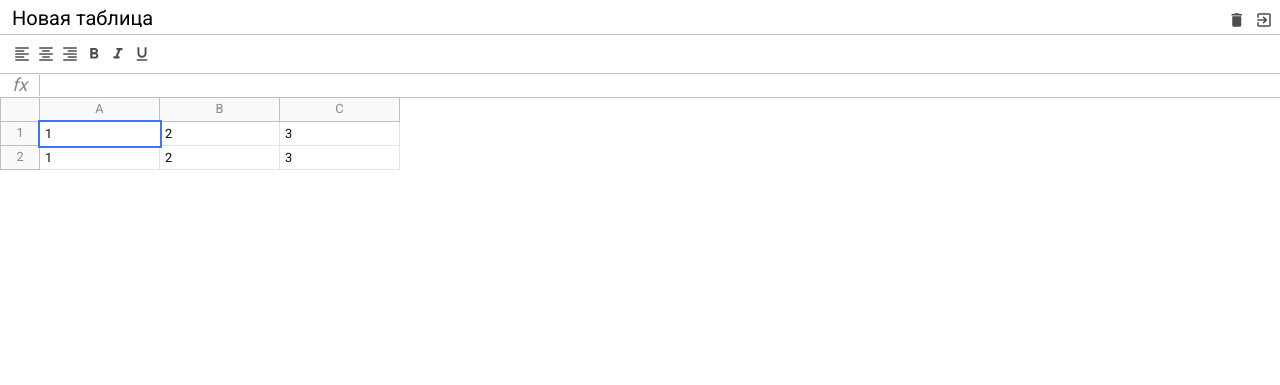
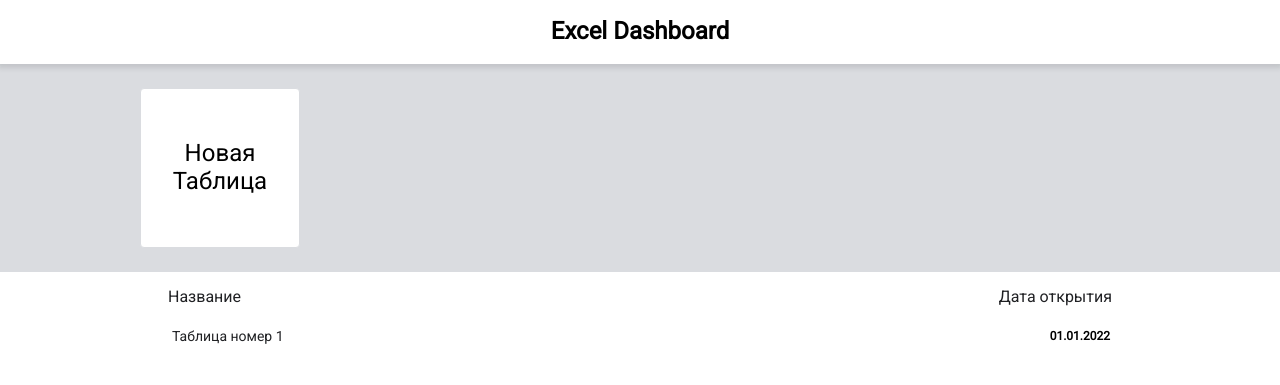
Before and after one commit to dre-smith/excel, a website built with webpack: page src/index.html in a window 1280 px wide. Built offline with nearby package versions, Linux system fonts and the light colour scheme.

Commit message:
layout: main page

```diff
--- a/src/index.html
+++ b/src/index.html
@@ -12,88 +12,40 @@
 </head>
 
 <body>
-    <div id="app" class="container">
 
-        <div class="excel">
+    <div id="app">
 
-            <div class="excel__header">
-                <input type="text" class="input" value="Новая таблица" />
-                <div>
-                    <div class="button">
-                        <i class="material-icons">delete</i>
-                    </div>
-                    <div class="button">
-                        <i class="material-icons">exit_to_app</i>
-                    </div>
+        <div class="db">
+
+            <div class="db__header">
+                <h1>Excel Dashboard</h1>
+            </div>
+
+            <div class="db__new">
+                <div class="db__view">
+                    <a href="#" class="db__create">
+                        Новая<br />Таблица
+                    </a>
                 </div>
             </div>
 
-            <div class="excel__toolbar">
-                <div class="button">
-                    <i class="material-icons">format_align_left</i>
+            <div class="db__table db__view">
+                <div class="db__list-header">
+                    <span>Название</span>
+                    <span>Дата открытия</span>
                 </div>
-                <div class="button">
-                    <i class="material-icons">format_align_center</i>
-                </div>
-                <div class="button">
-                    <i class="material-icons">format_align_right</i>
-                </div>
-                <div class="button">
-                    <i class="material-icons">format_bold</i>
-                </div>
-                <div class="button">
-                    <i class="material-icons">format_italic</i>
-                </div>
-                <div class="button">
-                    <i class="material-icons">format_underline</i>
-                </div>
-            </div>
-
-            <div class="excel__formula">
-                <div class="info">fx</div>
-                <div class="input" contenteditable spellcheck="false"></div>
-            </div>
-
-            <div class="excel__table">
-                <div class="row">
-                    <div class="row-info"></div>
-                    <div class="row-data">
-                        <div class="column">
-                            A
-                        </div>
-                        <div class="column">
-                            B
-                        </div>
-                        <div class="column">
-                            C
-                        </div>
-                    </div>
-                </div>
-                <div class="row">
-                    <div class="row-info">
-                        1
-                    </div>
-                    <div class="row-data">
-                        <div class="cell selected" contenteditable="">1</div>
-                        <div class="cell" contenteditable="">2</div>
-                        <div class="cell" contenteditable="">3</div>
-                    </div>
-                </div>
-                <div class="row">
-                    <div class="row-info">
-                        2
-                    </div>
-                    <div class="row-data">
-                        <div class="cell">1</div>
-                        <div class="cell">2</div>
-                        <div class="cell">3</div>
-                    </div>
+                <div class="db__list">
+                    <li class="db__record">
+                        <a href="#">Таблица номер 1</a>
+                        <strong>01.01.2022</strong>
+                    </li>
                 </div>
             </div>
 
         </div>
 
     </div>
+
 </body>
 
 </html>
--- a/src/scss/_mixins.scss
+++ b/src/scss/_mixins.scss
@@ -17,3 +17,9 @@
         cursor: pointer;
     }
 }
+
+@mixin clear-list() {
+    margin: 0;
+    padding: 0;
+    list-style: none;
+}
--- a/src/scss/_variables.scss
+++ b/src/scss/_variables.scss
@@ -4,4 +4,5 @@ $formula-height: 24px;
 $info-cell-width: 40px;
 $cell-width: 120px;
 $row-height: 24px;
+$db-header-height: 64px;
 $border-color: #c0c0c0;
--- /dev/null
+++ b/src/scss/dashboard.scss
@@ -0,0 +1,81 @@
+@import "variables";
+@import "mixins";
+
+.db {
+    &__header {
+        position: fixed;
+        top: 0;
+        right: 0;
+        left: 0;
+        display: flex;
+        justify-content: center;
+        align-items: center;
+        height: $db-header-height;
+        background: #fff;
+        box-shadow: 0 2px 5px 2px rgba(60, 64, 67, 0.15);
+        z-index: 3;
+    }
+    &__new {
+        margin-top: $db-header-height;
+        padding: 1.5rem;
+        background: #dadce0;
+    }
+    &__create {
+        display: flex;
+        justify-content: center;
+        align-items: center;
+        width: 160px;
+        height: 160px;
+        text-align: center;
+        font-size: 1.5rem;
+        text-decoration: none;
+        color: #000;
+        background: #fff;
+        border: 1px solid #dadce0;
+        border-radius: 4px;
+        &:hover {
+            color: green;
+            border-color: green;
+            cursor: pointer;
+        }
+    }
+    &__view {
+        max-width: 1000px;
+        margin: 0 auto;
+    }
+    &__table {
+        padding: 1rem;
+    }
+    &__list-header {
+        display: flex;
+        justify-content: space-between;
+        margin-bottom: 10px;
+        padding: 0 12px;
+        font-size: 16px;
+        font-weight: 500;
+        color: #202124;
+    }
+    &__list {
+        @include clear-list;
+    }
+    &__record {
+        display: flex;
+        justify-content: space-between;
+        align-items: center;
+        margin-bottom: 10px;
+        padding: 12px 14px 12px 16px;
+        &:hover {
+            background: #e6f4ea;
+            border-radius: 25px;
+        }
+        a {
+            font-size: 14px;
+            text-decoration: none;
+            color: #202124;
+            cursor: pointer;
+            &:hover {
+                text-decoration: underline;
+            }
+        }
+    }
+}
--- a/src/scss/index.scss
+++ b/src/scss/index.scss
@@ -5,6 +5,7 @@
 @import "toolbar";
 @import "formula";
 @import "table";
+@import "dashboard";
 
 * {
     margin: 0;
```
Also changed, not shown: src/assets/excel.html (added, +99 -0 lines).
